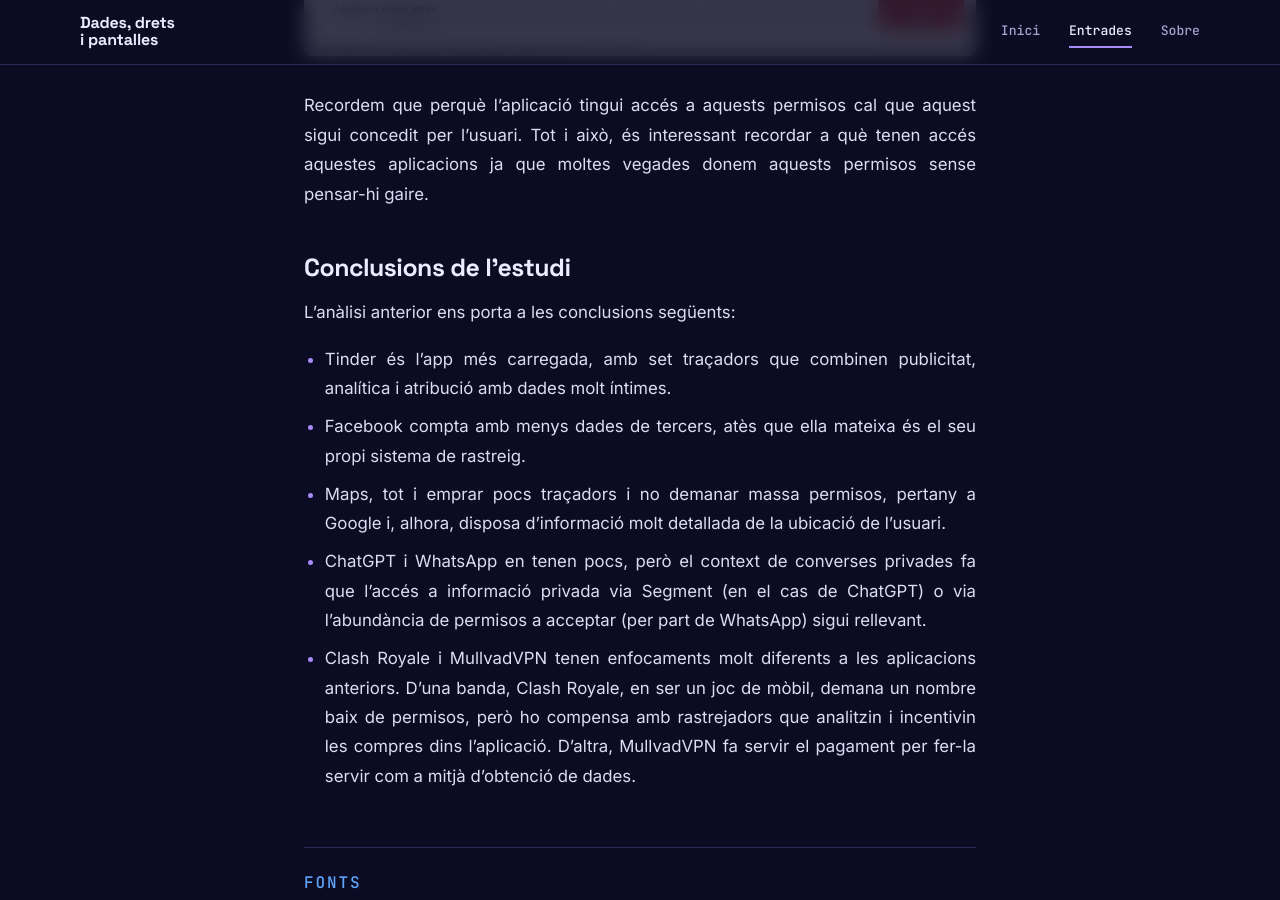
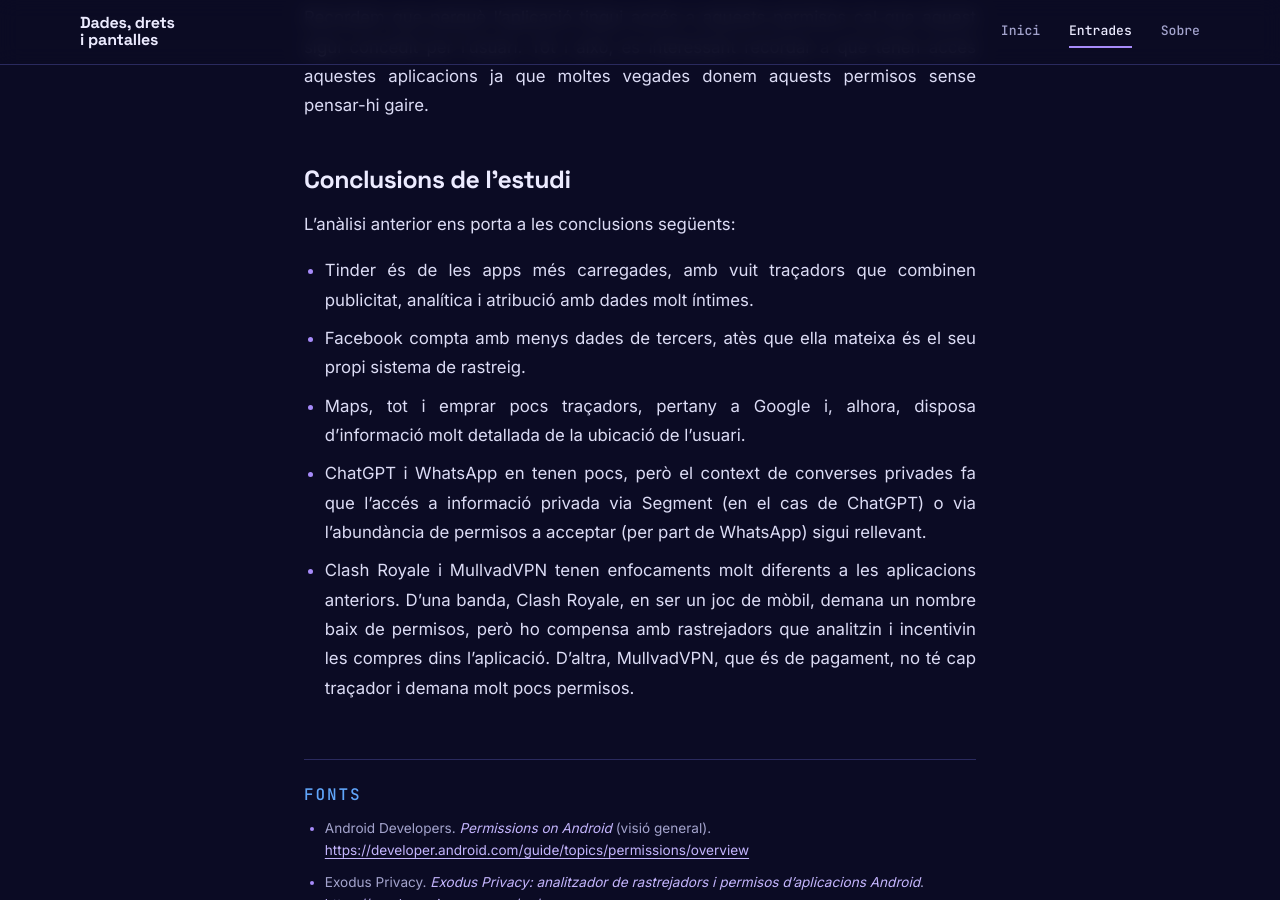
Before and after one commit to dades-drets-pantalles/blog-sostenibilitat, a Jekyll site: the page built from _posts/grup/2026-11-11-auditoria-permisos-i-tracadors.md, in a window 1280 px wide and 900 px high, scrolled down 5491 px. Built offline with Jekyll 4.4.1, drawn with Linux system fonts in a browser that asks for light colours; some of the changed text lies outside the part shown.

Commit message:
Sobre: declara ChatGPT; auditoria: Tinder 8 traçadors, treu Mullvad sense font i «no demana massa permisos» de Maps; NIST: versió 2006; Bernat: sèrie de posts
Co-Authored-By: Claude Opus 5.5 <noreply@anthropic.com>

```diff
--- a/_posts/grup/2026-11-11-auditoria-permisos-i-tracadors.md
+++ b/_posts/grup/2026-11-11-auditoria-permisos-i-tracadors.md
@@ -5,7 +5,7 @@ date: 2026-11-11 18:30:00 +0100
 bloc: "Encàrrec propi"
 ---
 
-En aquest post analitzarem quins permisos i traçadors estan presents en una selecció de les aplicacions més usades. Per això hem seleccionat analitzar amb Exodus Privacy les següents 7 aplicacions: WhatsApp, Clash Royale, ChatGPT, Google Maps, Tinder, Mullvad VPN, i Facebook. Exodus Privacy és una organització sense ànim de lucre que analitza la privacitat d’aplicacions Android, enregistrant-ne quins rastrejadors usen (i per tant, quines dades recullen), i quins permisos demanen.
+En aquest post analitzarem quins permisos i traçadors estan presents en una selecció de les aplicacions més usades. Per això hem seleccionat analitzar amb Exodus Privacy les següents 7 aplicacions: WhatsApp, Clash Royale, ChatGPT, Google Maps, Tinder, Mullvad VPN, i Facebook. Exodus Privacy és una organització sense ànim de lucre que analitza la privacitat d’aplicacions Android, enregistrant-ne quins rastrejadors usen i quins permisos demanen.
 
 ## Resultats principals
 
@@ -17,7 +17,7 @@ El següent gràfic ens indica que hi ha una manca de correlació entre el nombr
 
 {% include figura.html src="/assets/img/grup/auditoria-permisos-i-tracadors.png" alt="Gràfic de dispersió: nombre de permisos declarats (eix horitzontal) davant del nombre de traçadors (eix vertical); la mida del punt és proporcional als permisos perillosos" %}
 
-Aquesta falta de correlació és deguda a la naturalesa tan diversa de les aplicacions triades: missatgeria instantània, joc de mòbil, IA, aplicació de cites, VPN, etc. Cal, doncs, una anàlisi més exhaustiva de quins traçadors i permisos, atenent a diverses categories, són útils per cada respectiva empresa. Alhora, el fet que Mullvad VPN no demani pràcticament permisos ni tingui cap traçador se sustenta en què es tracta de l’única aplicació de pagament i per tant, no només el seu públic és més selectiu, sinó que part de la recollida de dades és executada a partir de vies externes, com ara el propi pagament online. Exodus, però, no és capaç de recollir aquesta informació.
+Aquesta falta de correlació és deguda a la naturalesa tan diversa de les aplicacions triades: missatgeria instantània, joc de mòbil, IA, aplicació de cites, VPN, etc. Cal, doncs, una anàlisi més exhaustiva de quins traçadors i permisos, atenent a diverses categories, són útils per cada respectiva empresa. Alhora, el fet que Mullvad VPN no demani pràcticament permisos ni tingui cap traçador se sustenta en què es tracta de l’única aplicació de pagament i per tant el seu públic és més selectiu.
 
 ## Anàlisi dels traçadors
 
@@ -63,11 +63,11 @@ Recordem que perquè l’aplicació tingui accés a aquests permisos cal que aqu
 
 L’anàlisi anterior ens porta a les conclusions següents:
 
-- Tinder és l’app més carregada, amb set traçadors que combinen publicitat, analítica i atribució amb dades molt íntimes.
+- Tinder és de les apps més carregades, amb vuit traçadors que combinen publicitat, analítica i atribució amb dades molt íntimes.
 - Facebook compta amb menys dades de tercers, atès que ella mateixa és el seu propi sistema de rastreig.
-- Maps, tot i emprar pocs traçadors i no demanar massa permisos, pertany a Google i, alhora, disposa d’informació molt detallada de la ubicació de l’usuari.
+- Maps, tot i emprar pocs traçadors, pertany a Google i, alhora, disposa d’informació molt detallada de la ubicació de l’usuari.
 - ChatGPT i WhatsApp en tenen pocs, però el context de converses privades fa que l’accés a informació privada via Segment (en el cas de ChatGPT) o via l’abundància de permisos a acceptar (per part de WhatsApp) sigui rellevant.
-- Clash Royale i MullvadVPN tenen enfocaments molt diferents a les aplicacions anteriors. D’una banda, Clash Royale, en ser un joc de mòbil, demana un nombre baix de permisos, però ho compensa amb rastrejadors que analitzin i incentivin les compres dins l’aplicació. D’altra, MullvadVPN fa servir el pagament per fer-la servir com a mitjà d’obtenció de dades.
+- Clash Royale i MullvadVPN tenen enfocaments molt diferents a les aplicacions anteriors. D’una banda, Clash Royale, en ser un joc de mòbil, demana un nombre baix de permisos, però ho compensa amb rastrejadors que analitzin i incentivin les compres dins l’aplicació. D’altra, MullvadVPN, que és de pagament, no té cap traçador i demana molt pocs permisos.
 
 ## Fonts
 
```
Also changed, not shown: _posts/bernat/2026-11-11-nist-sp-800-88.md (+1 -1 lines), _posts/bernat/2026-11-11-perills-dispositius-segona-ma.md (+1 -1 lines), _posts/grup/2026-11-11-conclusions.md (+1 -1 lines), sobre.md (+2 -2 lines).
